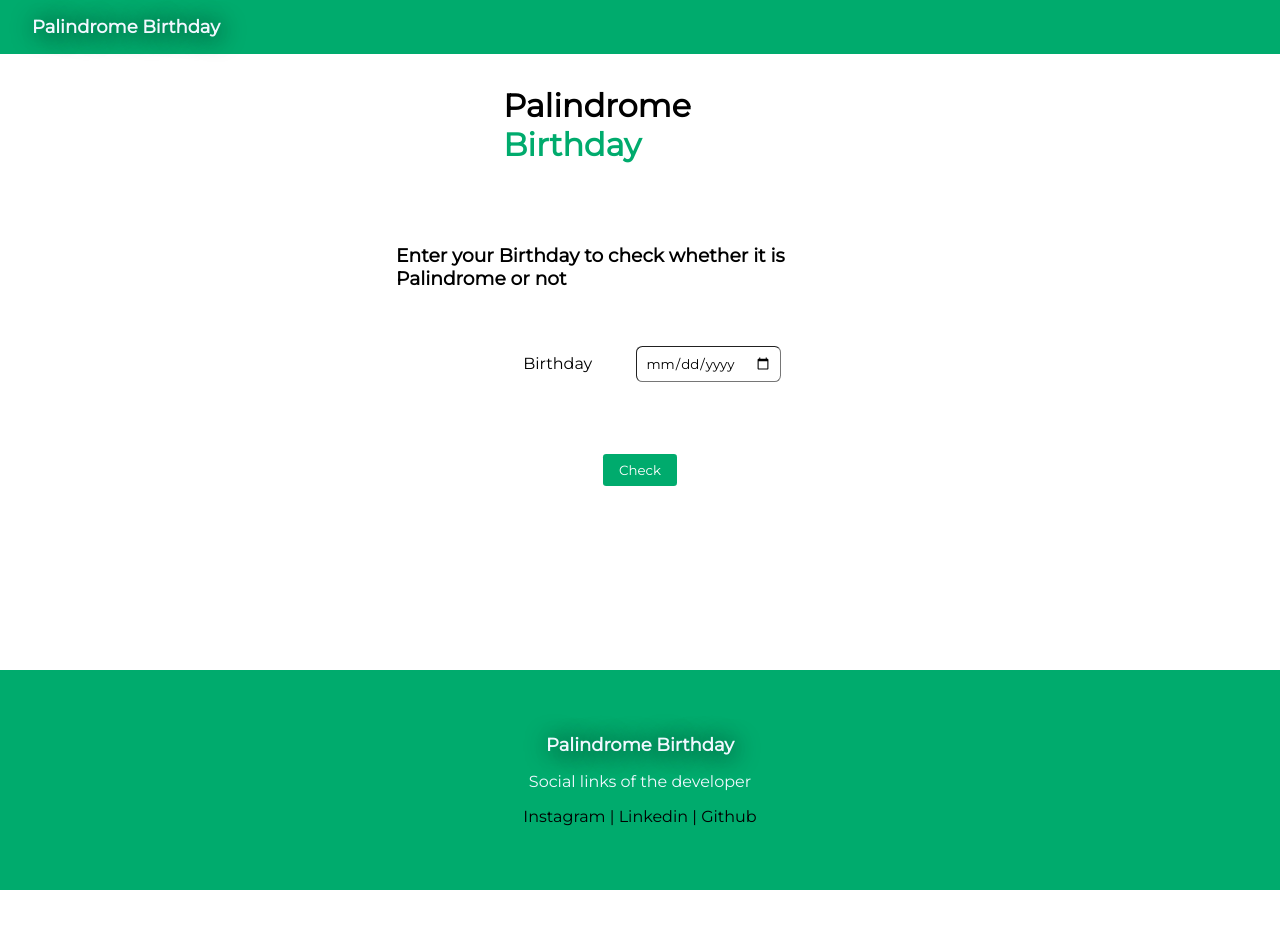
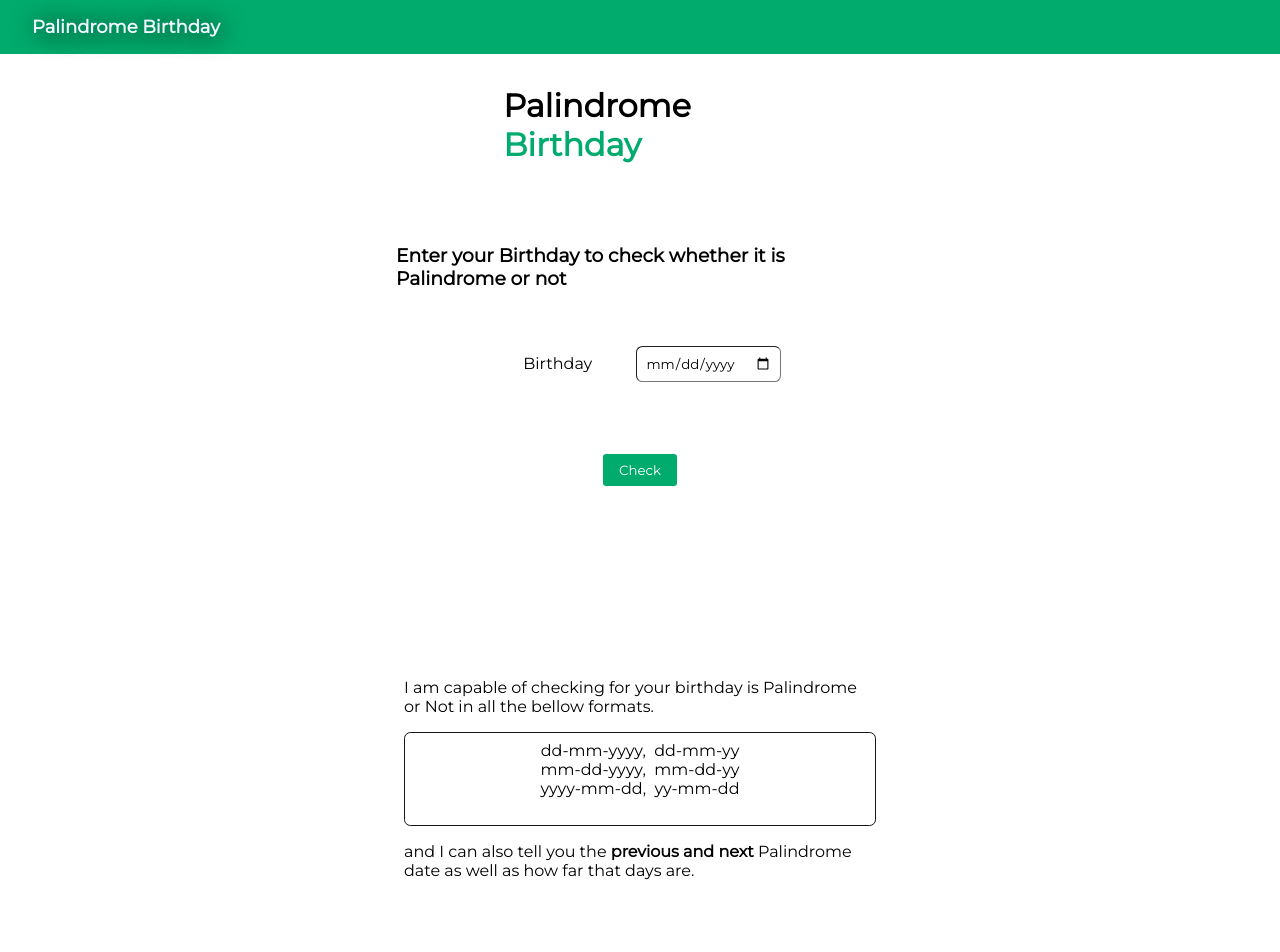
Before and after one commit to Jitendra1mp4/palindrome-birthday, a plain HTML site: page index.html in a window 1280 px wide. Shown: the top 952 px of the page. Before the commit the page ends 890 px from the top, so only its background shows below. Drawn offline with Linux system fonts and the light colour scheme.

Commit message:
doc : desc added of the page and button  updated.

```diff
--- a/index.html
+++ b/index.html
@@ -24,9 +24,22 @@
             <input class="input-angle m-hf p-hf round-hf bw-1" type="date" min="1" name="birthday" id="birthday">
         </div>
         <div class="form-part m-1 p-1">
-            <button class="px-1 py-hf m-1 btn-primary" id="btn-check">Check</button>
+            <button class="px-1 py-hf m-1 btn-primary" id="btn-check-palindrome">Check</button>
         </div>
         <div class="output my-3 p-2 br-1" id="div-output"></div>
+        <div class="my-3 p-2 br-1">
+            <p>
+                I am capable of checking for your birthday is Palindrome or Not in all the bellow formats.
+            </p>
+            <pre class="p-hf my-1 border-thin-dark round-hf">
+dd-mm-yyyy,  dd-mm-yy
+mm-dd-yyyy,  mm-dd-yy
+yyyy-mm-dd,  yy-mm-dd
+                </pre>
+                <p>
+                    and I can also tell you the <strong>previous and next</strong> Palindrome date as well as how far that days are.
+                </p>
+        </div>
     </main>
     <footer class="container-fluid">
         <div class="container-center">
```
